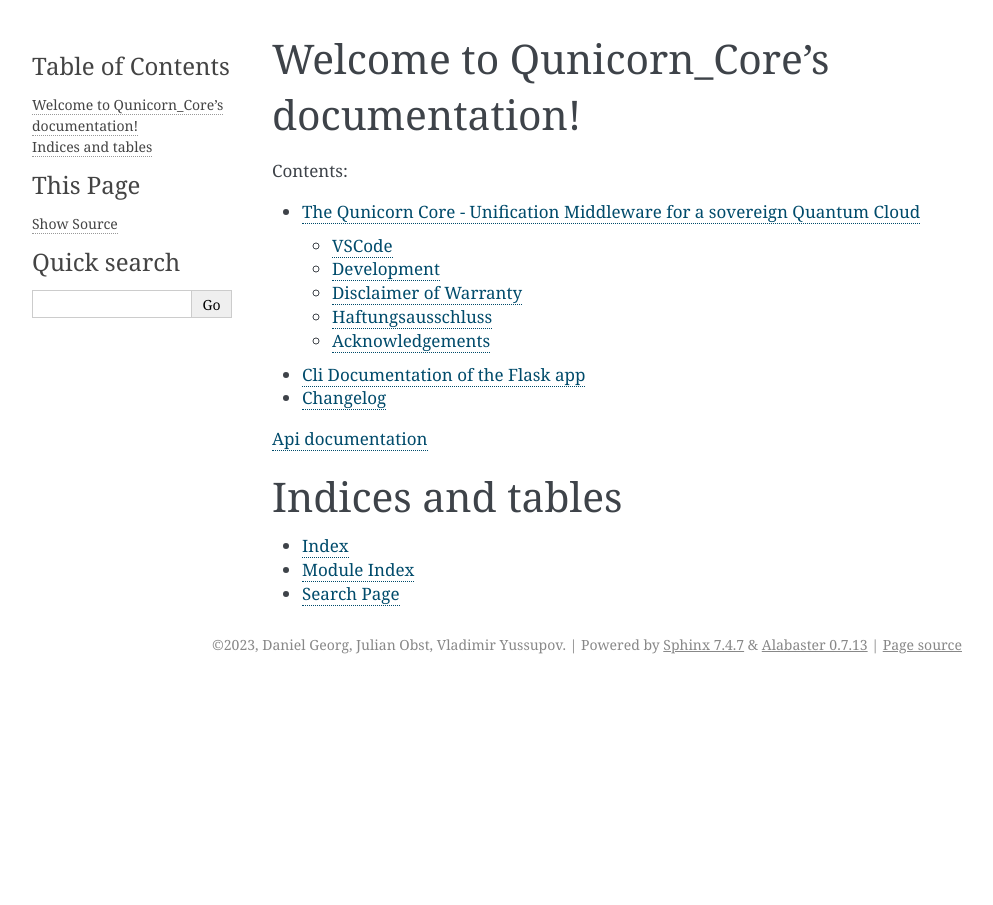
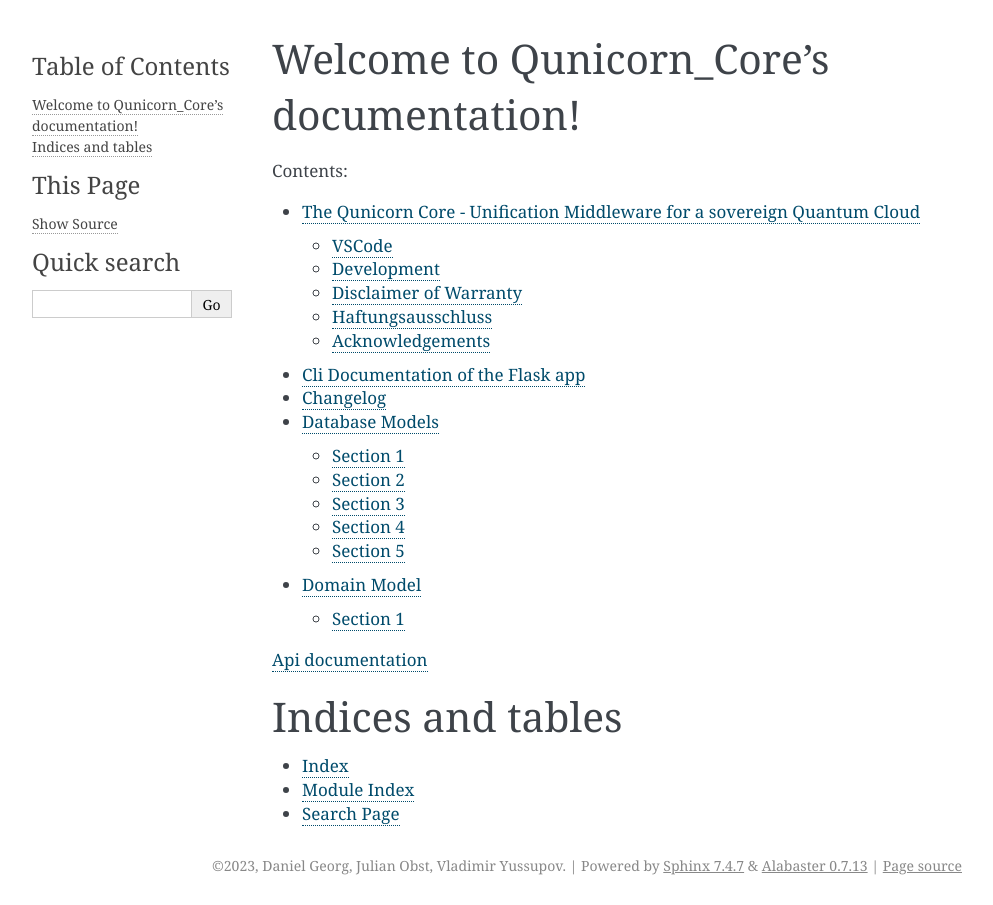
Before and after one commit to qunicorn/qunicorn-core, a Sphinx documentation site: the page built from docs/index.rst, in a window 1280 px wide. Shown: the whole page, without its empty margins (148-1141 px from the left). Built offline with Sphinx 7.4.7, drawn with Linux system fonts in a browser that asks for light colours.

Commit message:
Add newly generated apidoc
Update confy.py with filepath

Update conf.py

Updated conf.py

Fix in domainmodel file

Revert ApiDoc Changes

Updated conf.py with automatic module information

Added domainmodel page to readthedocs

Fixed filePath

Added database model page

Add test site for rest api

```diff
--- a/docs/conf.py
+++ b/docs/conf.py
@@ -10,9 +10,9 @@
 # add these directories to sys.path here. If the directory is relative to the
 # documentation root, use os.path.abspath to make it absolute, like shown here.
 #
-# import os
-# import sys
-# sys.path.insert(0, os.path.abspath('.'))
+import os
+import sys
+sys.path.insert(0, os.path.abspath('..'))
 from typing import Any, Dict, List, Optional, Tuple, Union
 from os import environ
 from tomli import load as load_toml
@@ -23,7 +23,6 @@ from json import load
 
 
 ON_READTHEDOCS = environ.get("READTHEDOCS") == "True"
-
 
 # -- Project information -----------------------------------------------------
 
@@ -83,6 +82,7 @@ with api_spec_path.open() as api_spec:
 extensions = [
     "sphinxcontrib.redoc",
     "sphinx_click",
+    'sphinx.ext.autodoc'
 ]
 
 autosectionlabel_prefix_document = False
--- a/docs/index.rst
+++ b/docs/index.rst
@@ -13,6 +13,8 @@ Welcome to Qunicorn_Core's documentation!
    readme
    cli
    changelog
+   models/dbmodels
+   models/domainmodel
 
 `Api documentation <api.html>`_
 
--- /dev/null
+++ b/docs/models/dbmodels.rst
@@ -0,0 +1,17 @@
+Database Models
+=====
+
+Section 1
+-------
+
+Section 2
+-------
+
+Section 3
+-------
+
+Section 4
+-------
+
+Section 5
+-------
--- /dev/null
+++ b/docs/models/domainmodel.rst
@@ -0,0 +1,5 @@
+Domain Model
+=====
+
+Section 1
+-------
```
